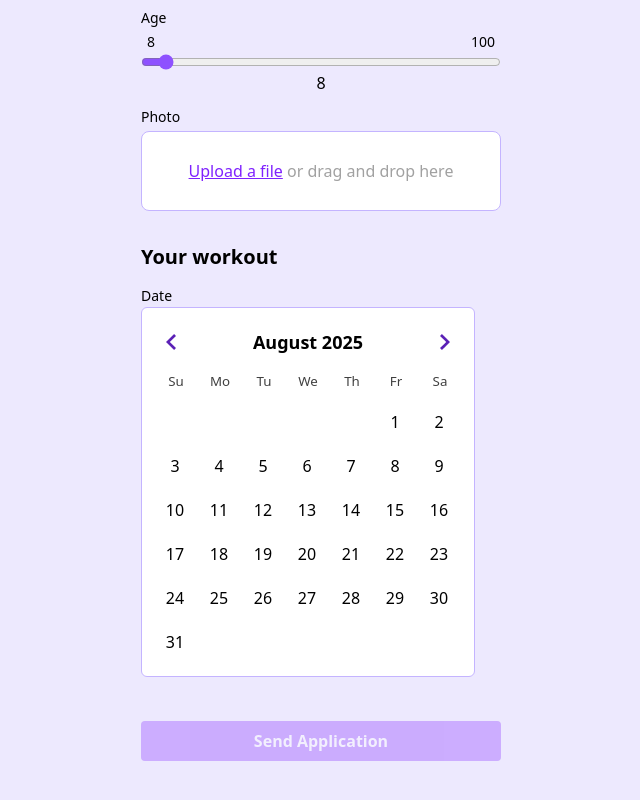
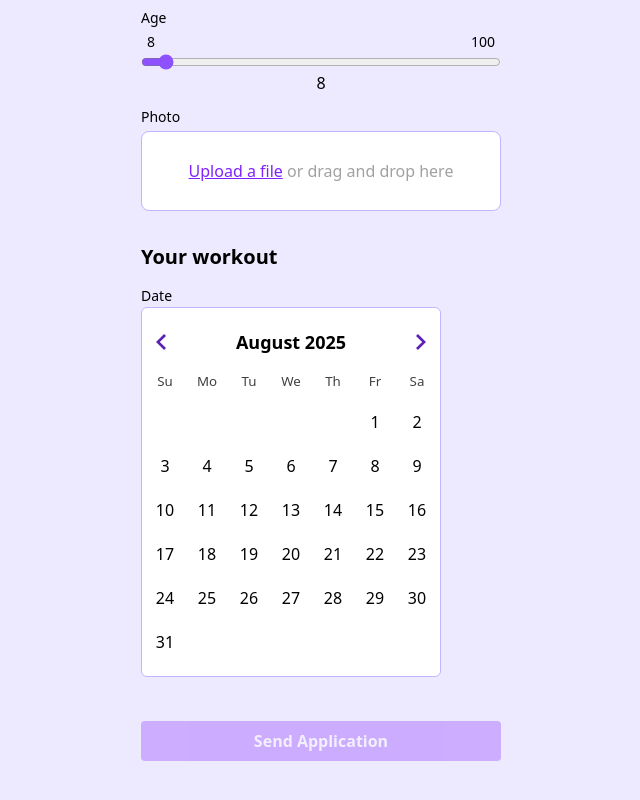
Before and after one commit to GreatLolz/zadanie-react-think1st, a React (Vite) app: page / in a window 1280 px wide. Shown: the part 346-1146 px from the top of the page, without its empty margins (319-959 px from the left). Built offline with nearby package versions, Linux system fonts and the light colour scheme.

Commit message:
update: make date input calendar smaller

```diff
--- a/src/components/DateInput.tsx
+++ b/src/components/DateInput.tsx
@@ -41,8 +41,9 @@ export default function DateInput({ label, onChange }: DateInputProps) {
                     required={true}
                     navLayout="around"
                     classNames={{
-                        today: ""
+                        today: "",
                     }}
+                    style={{ width: 'auto', maxWidth: '300px' }}
                 />
             </div>
 
```
